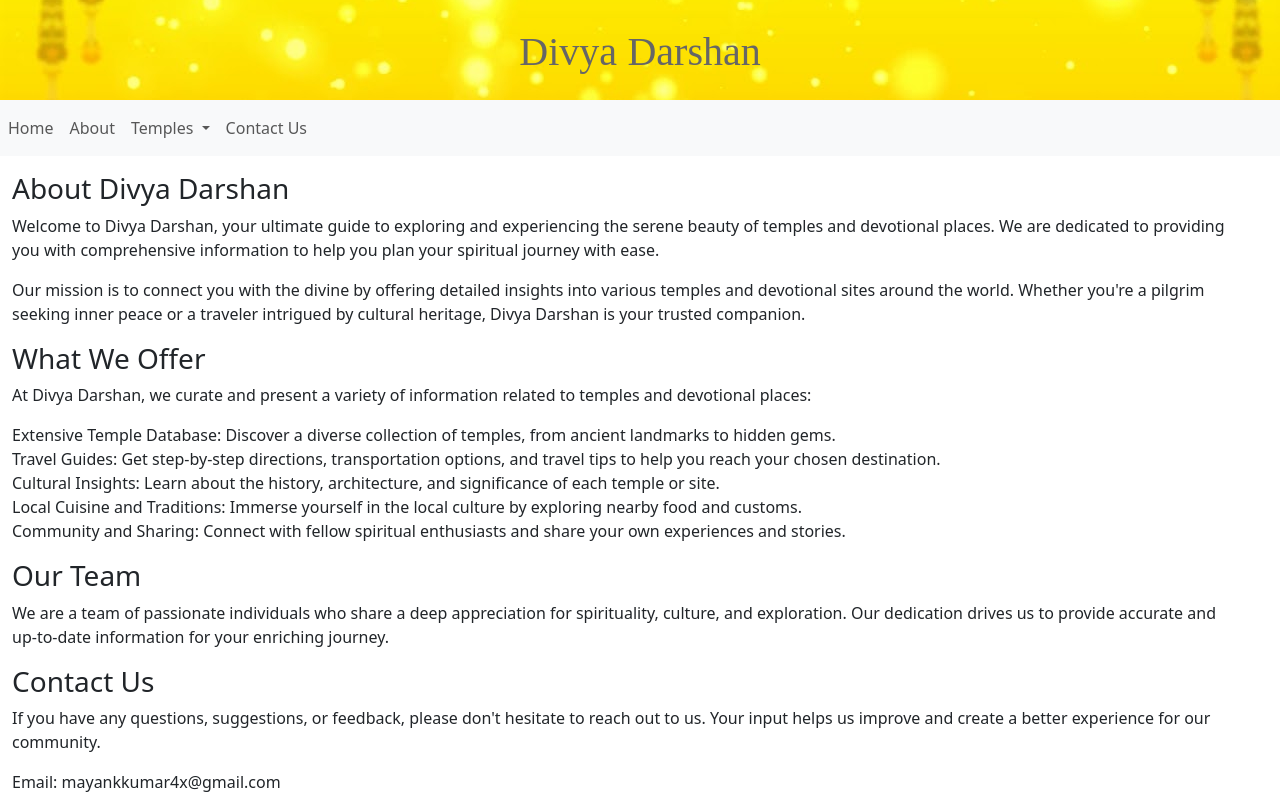
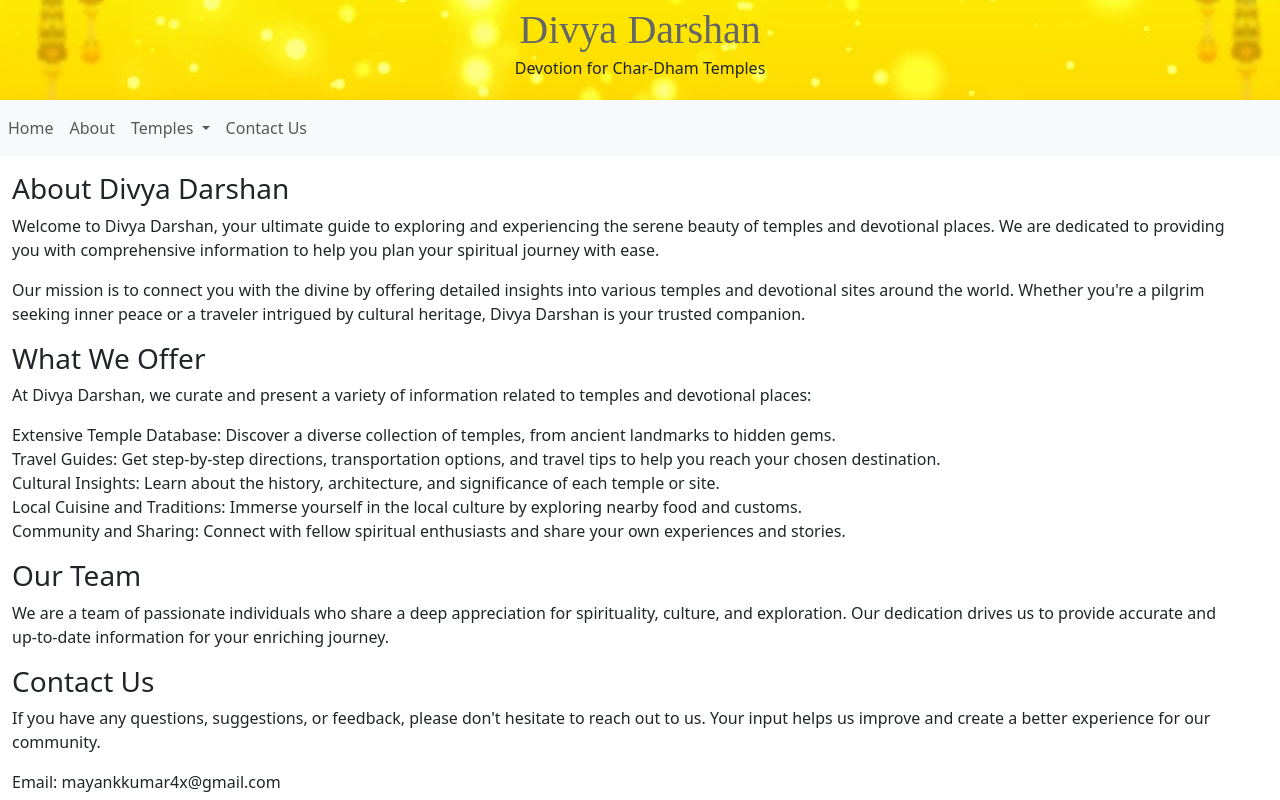
Before and after one commit to mayankkumar4x/DivyaDarshan, a plain HTML site: page about.html in a window 1280 px wide. Shown: the top 800 px of the page. Drawn offline with nearby package versions, Linux system fonts and the light colour scheme.

Commit message:
changing header

```diff
--- a/about.html
+++ b/about.html
@@ -15,11 +15,11 @@
 </head>
 
 <body>
-  <header class="d-flex justify-content-center">
-    <h1 class="brand-name">
+  <header>
+    <h1 class="brand-name d-flex justify-content-center">
       Divya Darshan
     </h1>
-
+    <p class="d-flex justify-content-center">Devotion for Char-Dham Temples</p>
   </header>
   <nav class="navbar navbar-expand-sm bg-light navbar-light sticky-top">
     <!-- <a class="navbar-brand px-5" href="#">Navbar</a> -->
```
Also changed, not shown: badrinath.html (+3 -3 lines), contact.html (+3 -3 lines), dwaraka.html (+3 -3 lines), jagannath.html (+3 -3 lines), rameshwaram.html (+3 -3 lines).
